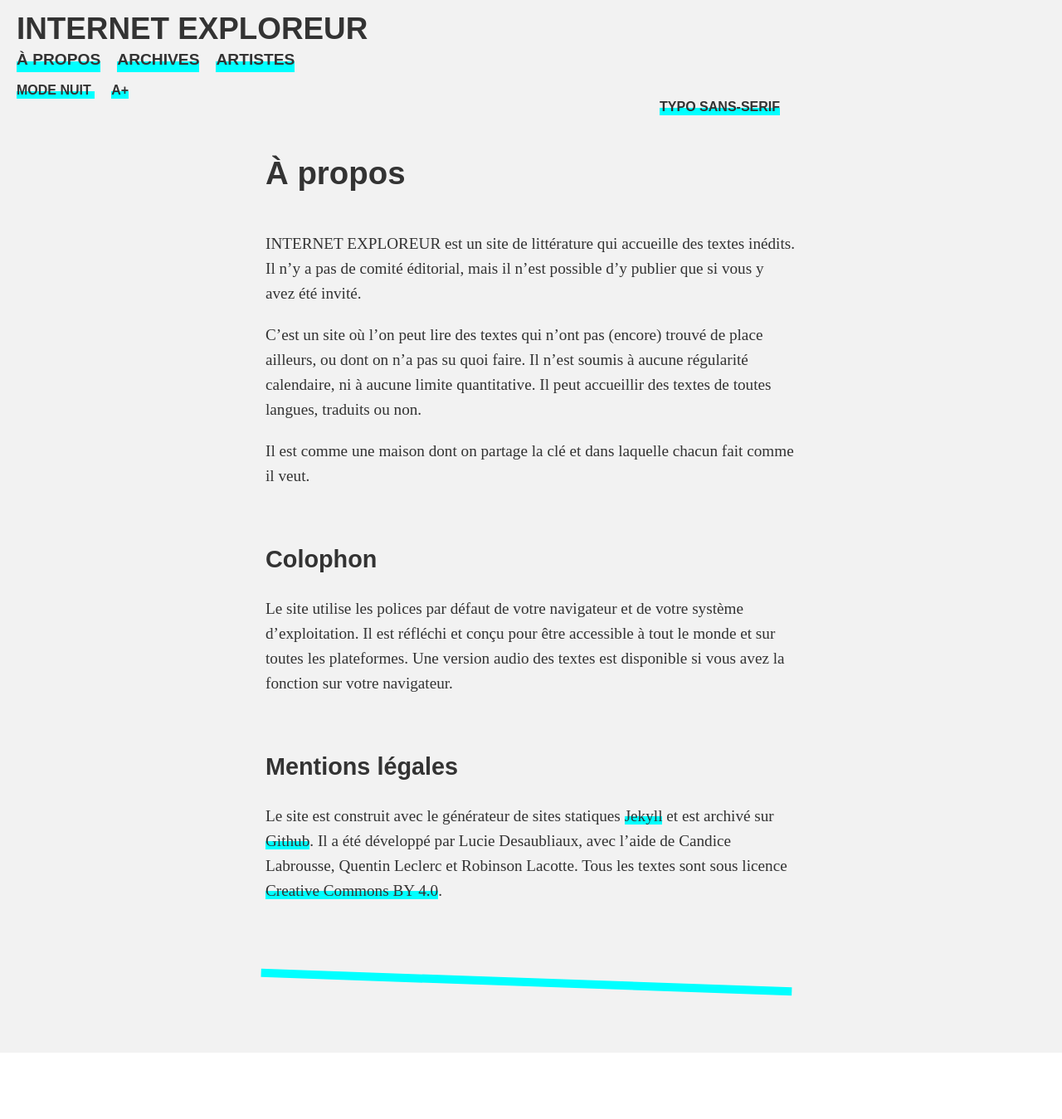
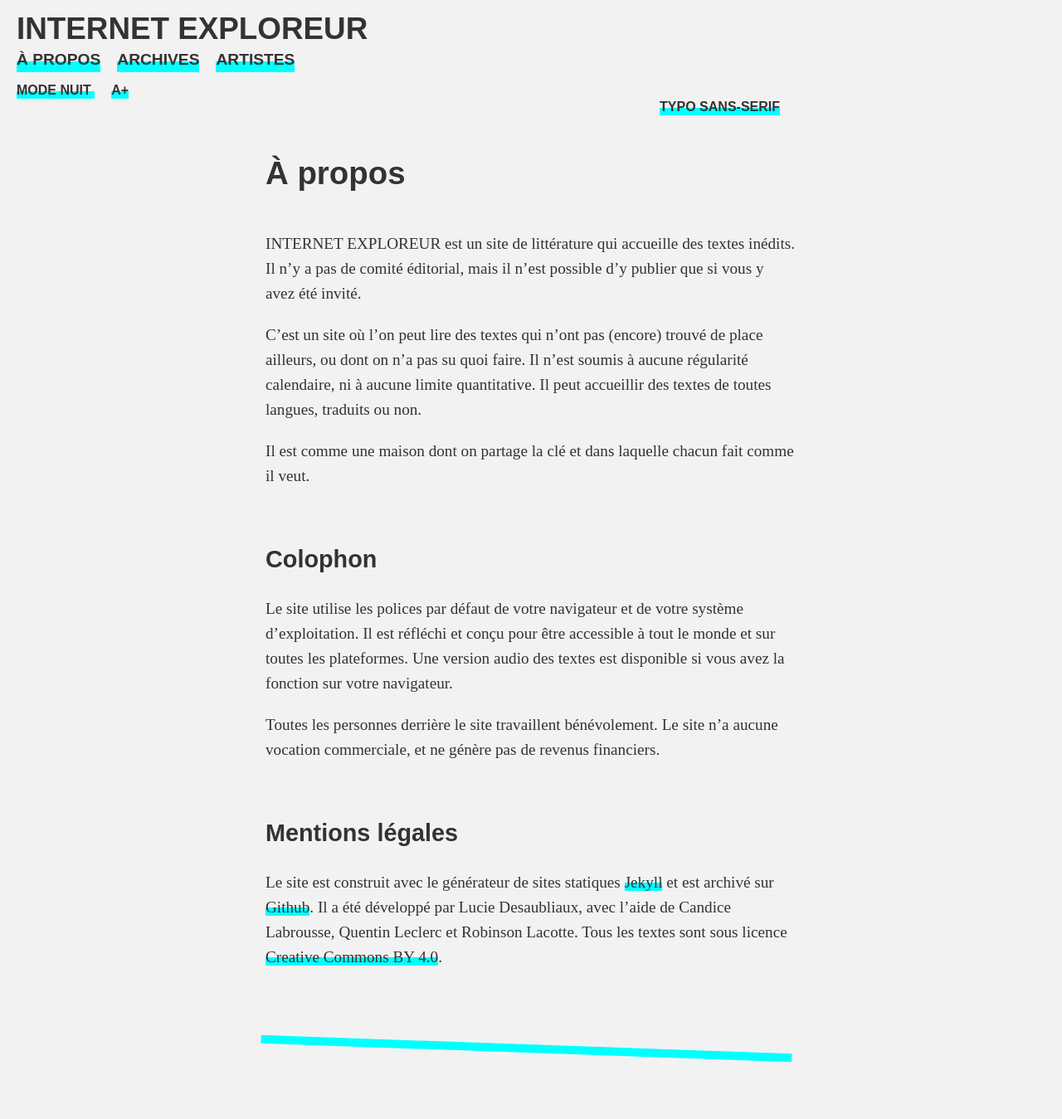
Before and after one commit to PQuod/Maipo, a Jekyll site: the page built from about.markdown, in a window 1280 px wide. Shown: the whole page at 83% size. Built offline with Jekyll 4.4.1, drawn with Linux system fonts in a browser that asks for light colours; before the commit the page ends 1269 px from its top, so only the background shows below that.

Commit message:
Update about.markdown

```diff
--- a/about.markdown
+++ b/about.markdown
@@ -15,6 +15,8 @@ Il est comme une maison dont on partage la clé et dans laquelle chacun fait com
 
 Le site utilise les polices par défaut de votre navigateur et de votre système d'exploitation. Il est réfléchi et conçu pour être accessible à tout le monde et sur toutes les plateformes. Une version audio des textes est disponible si vous avez la fonction sur votre navigateur.
 
+Toutes les personnes derrière le site travaillent bénévolement. Le site n'a aucune vocation commerciale, et ne génère pas de revenus financiers.
+
 ## Mentions légales
 
 Le site est construit avec le générateur de sites statiques [Jekyll](https://github.com/jekyll/jekyll) et est archivé sur [Github](https://github.com/PQuod). Il a été développé par Lucie Desaubliaux, avec l'aide de Candice Labrousse, Quentin Leclerc et Robinson Lacotte. Tous les textes sont sous licence [Creative Commons BY 4.0](https://creativecommons.org/licenses/by/4.0/).
```
